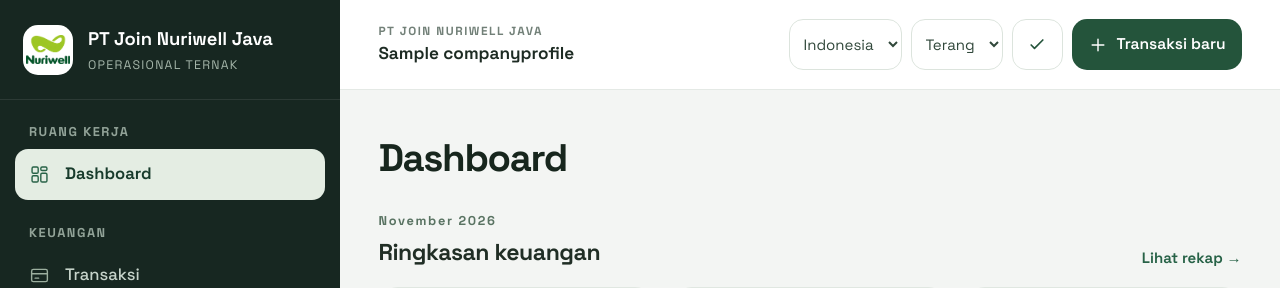
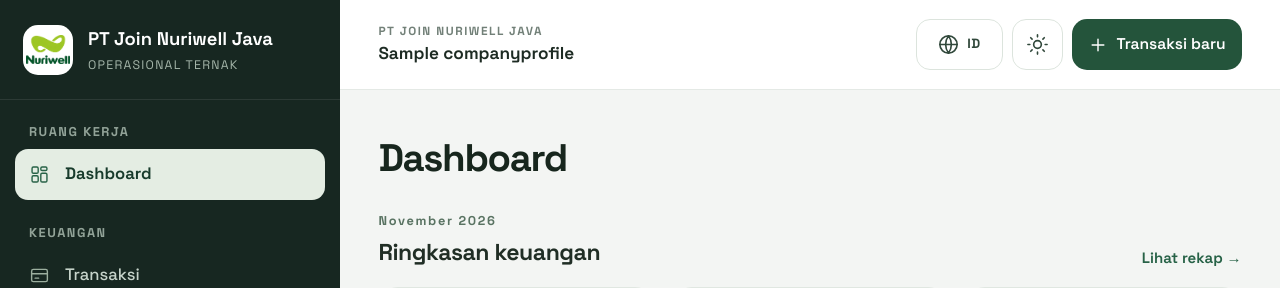
Before and after one commit to w-tjhandra/financejnj, a Django app: page / in a window 1280 px wide. Shown: the top 288 px of the page. Run offline with Django 5.2, Linux system fonts and the light colour scheme; a user stored in the database is signed in; tables that the repository leaves empty hold one stand-in row (values such as "Sample post"); data that the repository does not hold is empty; parts of the project's set-up code (start-up, migrations or seed data) failed here and were passed over.

Commit message:
ui: simplify language and theme controls
Co-authored-by: Copilot <223556219+Copilot@users.noreply.github.com>

```diff
--- a/static/css/theme.css
+++ b/static/css/theme.css
@@ -76,10 +76,14 @@ html[data-theme="dark"] textarea::placeholder {
   color: #87988b;
 }
 
-html[data-theme="dark"] .topbar-tools select {
+html[data-theme="dark"] .preference-icon-control {
   border-color: #3a4b40;
   background-color: #19251e;
-  color: #e5ece6;
+  color: #c6d3c9;
+}
+
+html[data-theme="dark"] .preference-icon-control:hover {
+  background-color: #26372c;
 }
 
 html[data-theme="dark"] .menu-toggle {
@@ -176,49 +180,71 @@ html[data-theme="dark"] a:not(.btn):not(.topbar-action):not(.sidebar-link):hover
   flex: 0 0 auto;
 }
 
-.preference-select {
-  min-height: 2.55rem;
-  max-width: 7.5rem;
-  border: 1px solid #dce4dd;
-  border-radius: .7rem;
-  background: #fff;
-  padding: .35rem .5rem;
-  color: #31483b;
-  font-size: .75rem;
-}
-
-.preference-submit {
+.preference-icon-control {
+  position: relative;
   display: grid;
   width: 2.55rem;
-  min-height: 2.55rem;
+  height: 2.55rem;
   flex: 0 0 auto;
   place-items: center;
   border: 1px solid #dce4dd;
   border-radius: .7rem;
-  color: #24543b;
+  background: #fff;
+  color: #31483b;
+  cursor: pointer;
+  transition: background-color .15s ease, border-color .15s ease, color .15s ease;
 }
 
-.preference-submit:hover {
+.preference-icon-control:hover {
   background: #f2f5f2;
 }
 
-.preference-submit svg {
-  width: 1rem;
-  height: 1rem;
+.preference-icon-control:focus-within {
+  outline: 2px solid #32804d;
+  outline-offset: 2px;
+}
+
+.preference-icon-control svg {
+  width: 1.15rem;
+  height: 1.15rem;
   fill: none;
   stroke: currentColor;
   stroke-linecap: round;
   stroke-linejoin: round;
-  stroke-width: 2;
+  stroke-width: 1.7;
 }
 
-html[data-theme="dark"] .preference-submit {
-  border-color: #3a4b40;
-  color: #b7e5c4;
+.preference-language-control {
+  display: flex;
+  width: auto;
+  min-width: 4.35rem;
+  height: 2.55rem;
+  justify-content: center;
+  gap: .35rem;
+  padding: 0 .55rem;
 }
 
-html[data-theme="dark"] .preference-submit:hover {
-  background: #26372c;
+.preference-language-code {
+  font-size: .67rem;
+  font-weight: 700;
+  letter-spacing: .04em;
+}
+
+.preference-icon-control select {
+  position: absolute;
+  inset: 0;
+  width: 100%;
+  height: 100%;
+  min-height: 0;
+  border: 0;
+  opacity: 0;
+  cursor: pointer;
+}
+
+html[data-theme="dark"] .preference-icon-control select {
+  border: 0;
+  background: #19251e;
+  color: #e5ece6;
 }
 
 @media (max-width: 640px) {
@@ -241,16 +267,14 @@ html[data-theme="dark"] .preference-submit:hover {
     gap: .3rem;
   }
 
-  .preference-select {
-    max-width: 5.2rem;
-    min-height: 2.4rem;
-    padding: .3rem;
-    font-size: .68rem;
+  .preference-icon-control {
+    width: 2.4rem;
+    height: 2.4rem;
   }
 
-  .preference-submit {
-    width: 2.4rem;
-    min-height: 2.4rem;
+  .preference-language-control {
+    width: auto;
+    min-width: 4.1rem;
   }
 
   .topbar-action {
--- a/templates/base.html
+++ b/templates/base.html
@@ -9,7 +9,7 @@
   <link rel="preload" href="{% static 'images/pt-join-nuriwell-java-logo.webp' %}" as="image" type="image/webp">
   <link rel="stylesheet" href="{% static 'css/app.css' %}">
   <link rel="stylesheet" href="{% static 'css/ui-refresh.css' %}?v=2">
-  <link rel="stylesheet" href="{% static 'css/theme.css' %}?v=1">
+  <link rel="stylesheet" href="{% static 'css/theme.css' %}?v=2">
   <script src="{% static 'vendor/htmx-2.0.4.min.js' %}" defer></script>
   <script src="{% static 'js/ui-language.js' %}?v=3" defer></script>
   <script src="{% static 'js/app.js' %}" defer></script>
@@ -41,20 +41,26 @@
           <form method="post" action="{% url 'ui_preferences' %}" class="preference-controls">
             {% csrf_token %}
             <input type="hidden" name="next" value="{{ request.get_full_path }}">
-            <label class="sr-only" for="ui-language">{% if request.ui_language == 'en' %}Language{% elif request.ui_language == 'ko' %}언어{% else %}Bahasa{% endif %}</label>
-            <select id="ui-language" name="language" class="preference-select" aria-label="{% if request.ui_language == 'en' %}Language{% elif request.ui_language == 'ko' %}언어{% else %}Bahasa{% endif %}" onchange="this.form.requestSubmit()">
+            <label class="preference-icon-control preference-language-control">
+              <svg viewBox="0 0 24 24" aria-hidden="true"><circle cx="12" cy="12" r="9"/><path d="M3 12h18M12 3a15 15 0 0 1 0 18M12 3a15 15 0 0 0 0 18"/></svg>
+              <span class="preference-language-code" aria-hidden="true">{% if request.ui_language == "en" %}EN{% elif request.ui_language == "ko" %}KO{% else %}ID{% endif %}</span>
+              <select id="ui-language" name="language" aria-label="{% if request.ui_language == 'en' %}Language{% elif request.ui_language == 'ko' %}언어{% else %}Bahasa{% endif %}" onchange="this.form.requestSubmit()">
                 <option value="id" {% if request.ui_language == "id" %}selected{% endif %}>Indonesia</option>
                 <option value="en" {% if request.ui_language == "en" %}selected{% endif %}>English</option>
                 <option value="ko" {% if request.ui_language == "ko" %}selected{% endif %}>한국어</option>
               </select>
-            <label class="sr-only" for="ui-theme">{% if request.ui_language == 'en' %}Theme{% elif request.ui_language == 'ko' %}테마{% else %}Tema{% endif %}</label>
-            <select id="ui-theme" name="theme" class="preference-select" aria-label="{% if request.ui_language == 'en' %}Theme{% elif request.ui_language == 'ko' %}테마{% else %}Tema{% endif %}" onchange="this.form.requestSubmit()">
+            </label>
+            <label class="preference-icon-control preference-theme-control">
+              {% if request.ui_theme == "dark" %}
+                <svg viewBox="0 0 24 24" aria-hidden="true"><path d="M20.5 15.5A8.5 8.5 0 0 1 8.5 3.5 8.5 8.5 0 1 0 20.5 15.5Z"/></svg>
+              {% else %}
+                <svg viewBox="0 0 24 24" aria-hidden="true"><circle cx="12" cy="12" r="4"/><path d="M12 2v2m0 16v2M4.93 4.93l1.42 1.42m11.3 11.3 1.42 1.42M2 12h2m16 0h2M4.93 19.07l1.42-1.42m11.3-11.3 1.42-1.42"/></svg>
+              {% endif %}
+              <select id="ui-theme" name="theme" aria-label="{% if request.ui_language == 'en' %}Theme{% elif request.ui_language == 'ko' %}테마{% else %}Tema{% endif %}" onchange="this.form.requestSubmit()">
                 <option value="light" {% if request.ui_theme == "light" %}selected{% endif %}>{% if request.ui_language == 'en' %}Light{% elif request.ui_language == 'ko' %}라이트{% else %}Terang{% endif %}</option>
                 <option value="dark" {% if request.ui_theme == "dark" %}selected{% endif %}>{% if request.ui_language == 'en' %}Dark{% elif request.ui_language == 'ko' %}다크{% else %}Gelap{% endif %}</option>
               </select>
-            <button type="submit" class="preference-submit" aria-label="{% if request.ui_language == 'en' %}Apply preferences{% elif request.ui_language == 'ko' %}설정 적용{% else %}Terapkan preferensi{% endif %}">
-              <svg viewBox="0 0 24 24" aria-hidden="true"><path d="m5 12 4 4L19 6"/></svg>
-            </button>
+            </label>
           </form>
           <a href="{% url 'transaction_create' %}" class="topbar-action">
             <svg viewBox="0 0 24 24" aria-hidden="true"><path d="M12 5v14m-7-7h14"/></svg>
```
Lines whose indentation alone changed are shown as unchanged.
